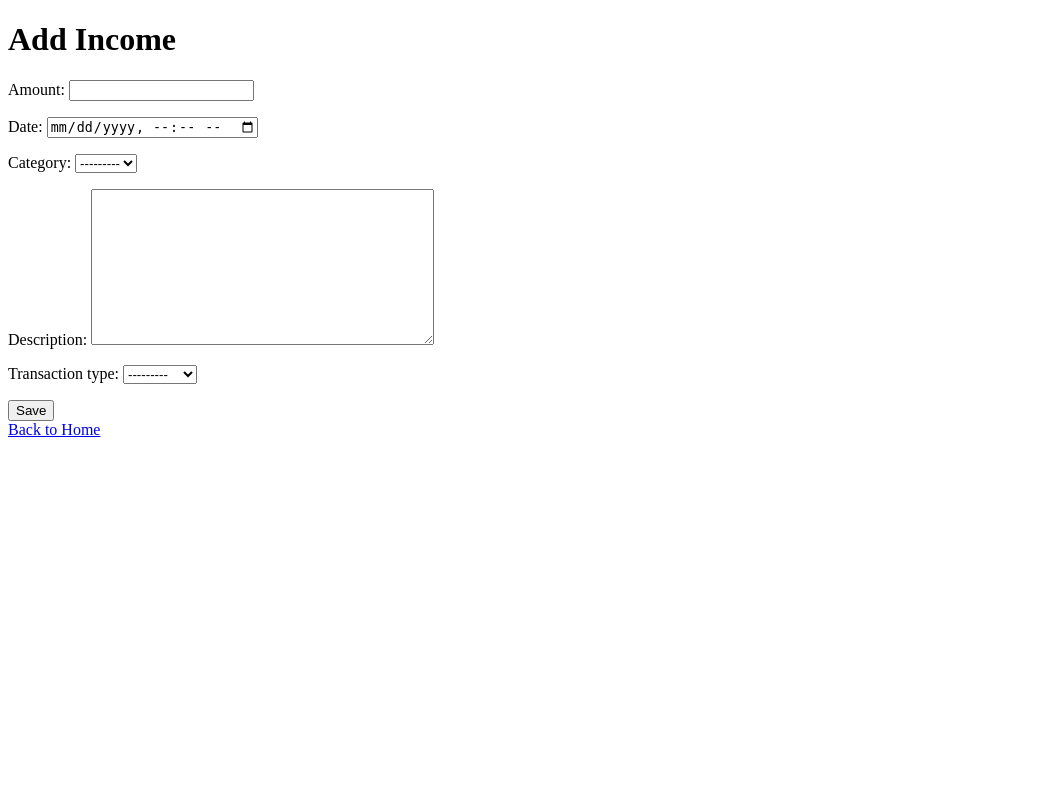
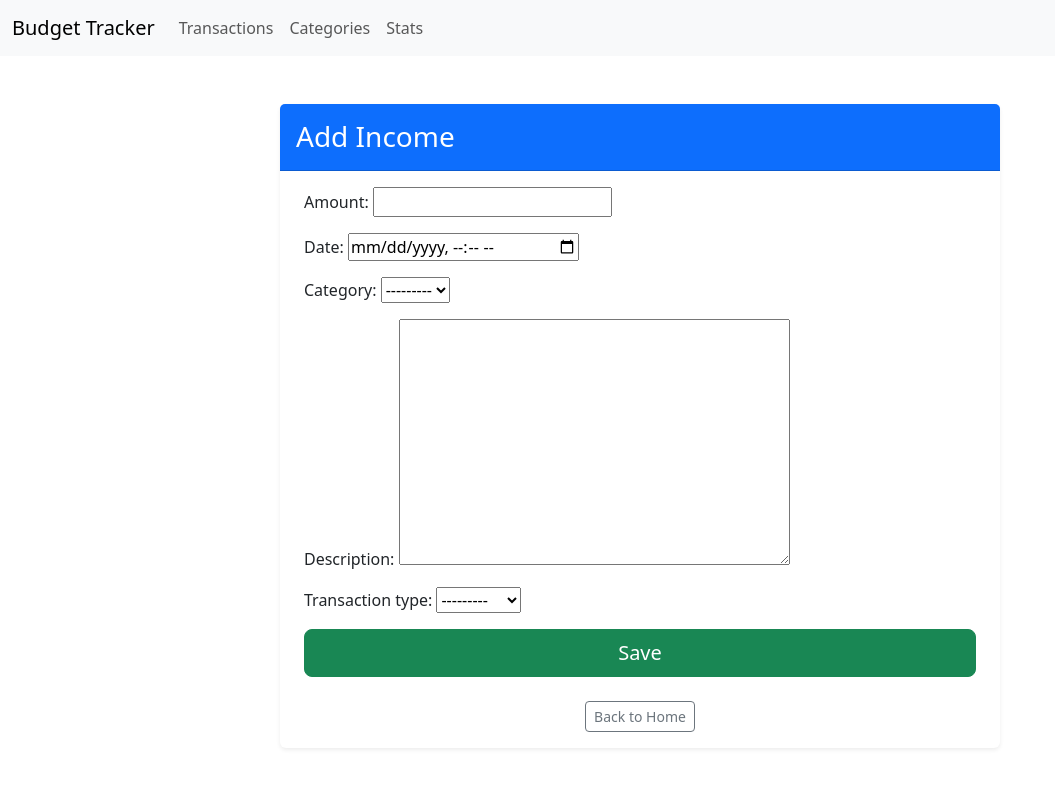
Before and after one commit to andrii2323/budget-tracker, a Django app: page /add_income/ in a window 1280 px wide. Shown: the whole page, without its empty margins (0-1055 px from the left). Run offline with Django 5.2, Linux system fonts and the light colour scheme; the visitor is signed in with stand-in values (Sample User, id 1); data that the repository does not hold is empty.

Commit message:
the visual appearance of the page has been improved add_transaction

```diff
--- a/transactions/templates/transactions/add_transaction.html
+++ b/transactions/templates/transactions/add_transaction.html
@@ -1,16 +1,31 @@
-<!DOCTYPE html>
-<html lang="en">
-<head>
-    <meta charset="UTF-8">
-    <title>Add {{ type }}</title>
-</head>
-<body>
-    <h1>Add {{ type }}</h1>
-    <form method="post">
-        {% csrf_token %}
-        {{ form.as_p }}
-        <button type="submit">Save</button>
-    </form>
-    <a href="{% url 'home' %}">Back to Home</a>
-</body>
-</html>
+{% extends 'transactions/base.html' %}
+
+{% block title %}
+    Add {{ type }} - Budget Tracker
+{% endblock %}
+
+{% block content %}
+<div class="container mt-5">
+    <div class="row justify-content-center">
+        <div class="col-md-8">
+            <div class="card shadow-sm border-0">
+                <div class="card-header bg-primary text-white py-3">
+                    <h3 class="mb-0">Add {{ type }}</h3>
+                </div>
+                <div class="card-body px-4 py-3">
+                    <form method="post">
+                        {% csrf_token %}
+                        {{ form.as_p }}
+                        <div class="d-grid gap-2">
+                            <button type="submit" class="btn btn-success btn-lg">Save</button>
+                        </div>
+                    </form>
+                    <div class="text-center mt-4">
+                        <a href="{% url 'home' %}" class="btn btn-outline-secondary btn-sm">Back to Home</a>
+                    </div>
+                </div>
+            </div>
+        </div>
+    </div>
+</div>
+{% endblock %}
```
